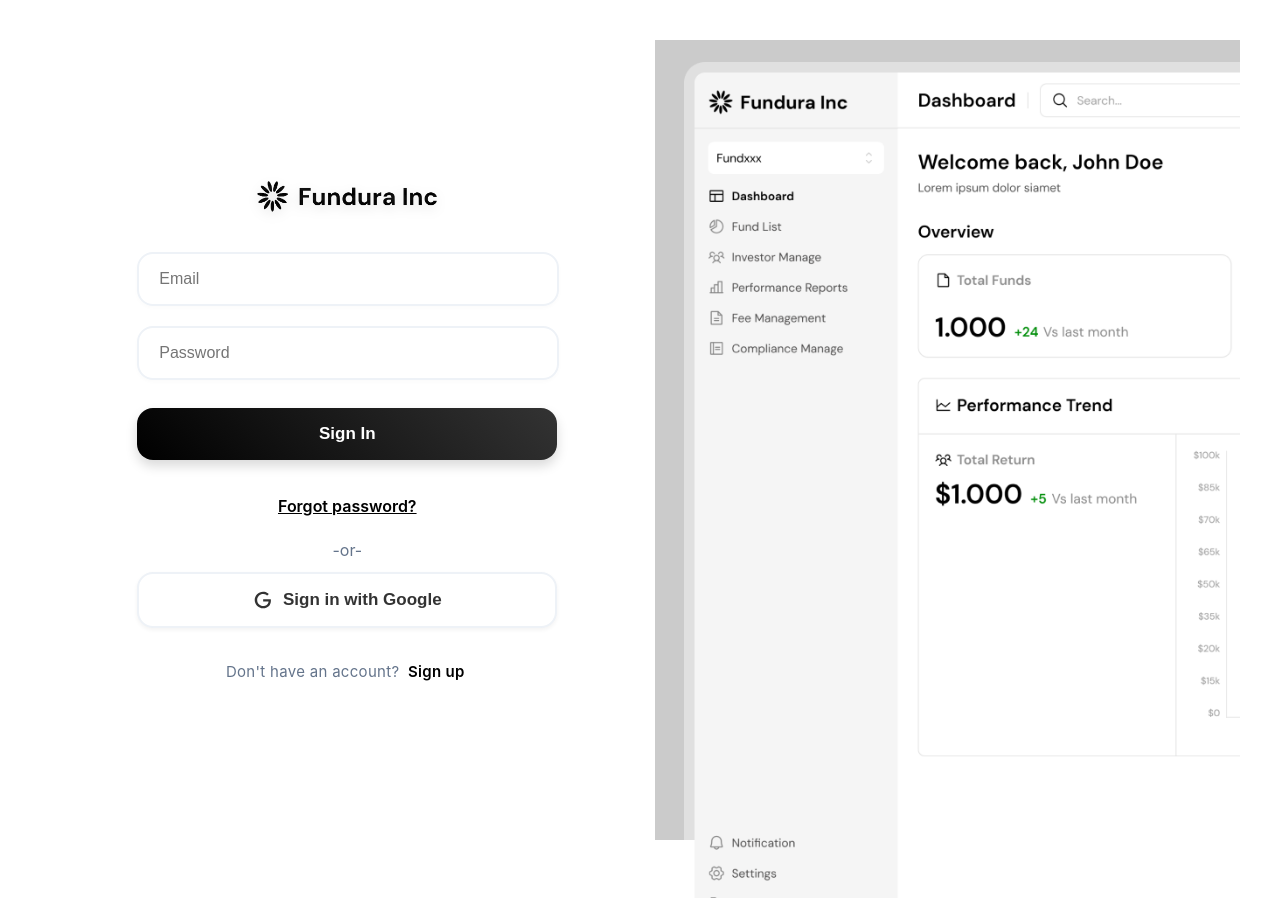
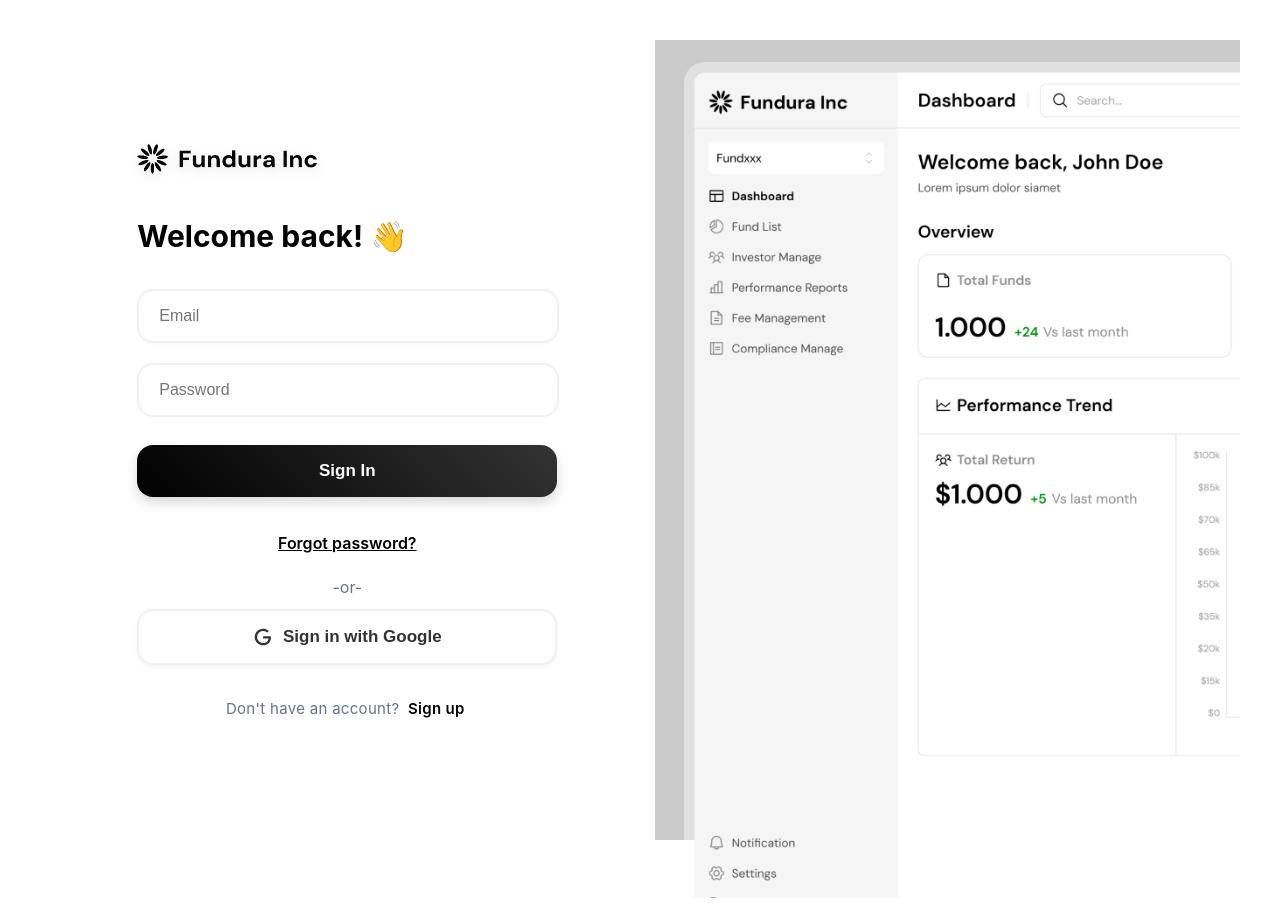
Before and after one commit to heiicha/hypotanius-homework-helper, a React (Vite) app: page /login in a window 1280 px wide. Built offline with nearby package versions, Linux system fonts and the light colour scheme.

Commit message:
minotr: added company logo and welcome message

```diff
--- a/src/components/auth/Login.jsx
+++ b/src/components/auth/Login.jsx
@@ -92,12 +92,15 @@
               width: "180px",
               marginBottom: "40px",
               display: "block",
-              marginLeft: "auto",
               marginRight: "auto",
               animation: "fadeInRotate 1s ease-out",
               filter: "drop-shadow(0 4px 6px rgba(0, 0, 0, 0.1))",
             }}
           />
+
+          <p style={{ color: "black", fontWeight: "bold", fontSize: 30 }}>
+            Welcome back! 👋
+          </p>
           {error && (
             <div
               style={{
```
